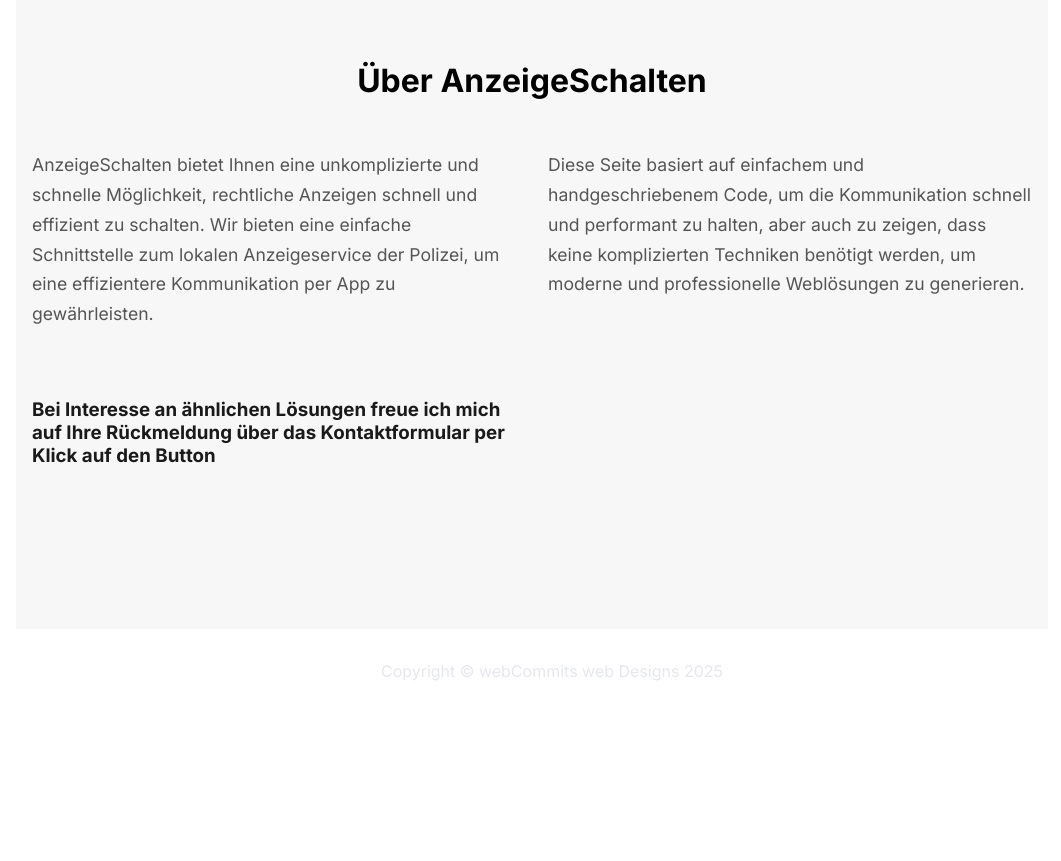
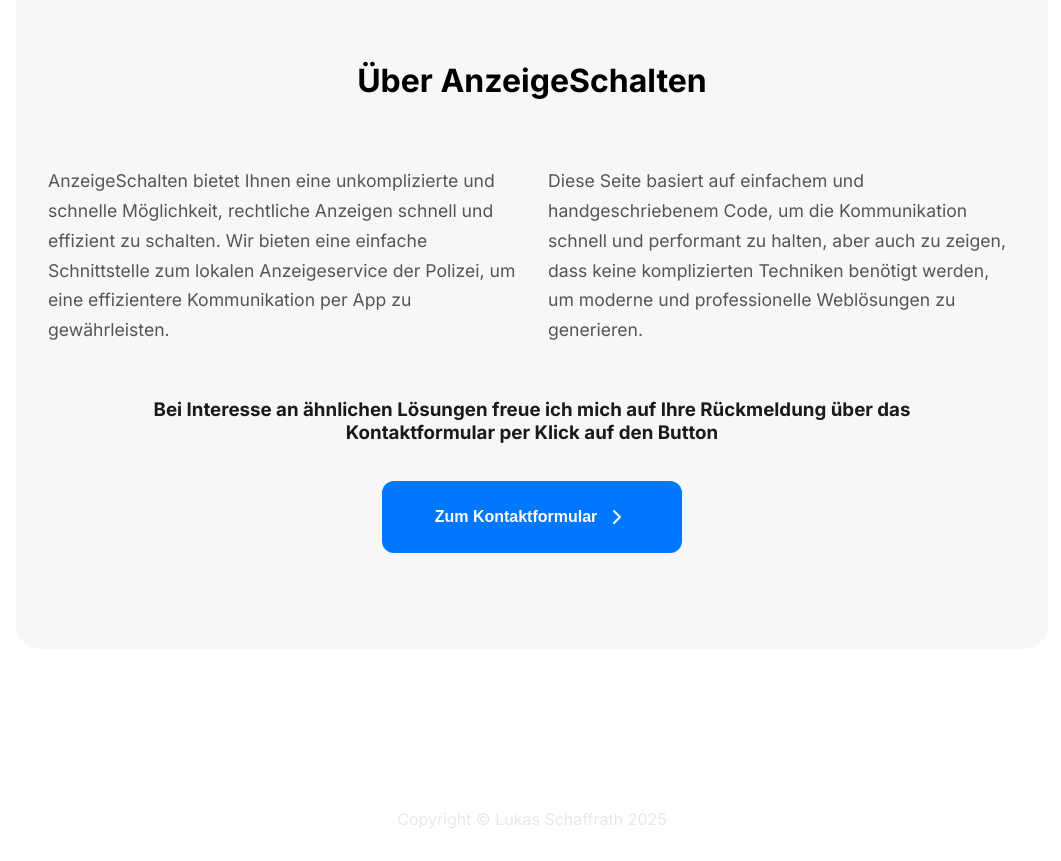
Before and after one commit to LStoneyy/anzeigeschalten, an Eleventy site: page src/index.njk in a window 1280 px wide. Shown: the part 900-1761 px from the top of the page, without its empty margins (108-1169 px from the left). Before the commit the page ends 1613 px from the top, so only its background shows below. Built offline with nearby package versions, Linux system fonts and the light colour scheme; Eleventy itself is replaced by a stand-in of ours; files that its build step writes are made by us from their sources.

Commit message:
Finished first idea of content and footer

```diff
--- a/src/_includes/footer.njk
+++ b/src/_includes/footer.njk
@@ -1,6 +1,6 @@
 <div class="footer">
   <ul>
-    <li>Copyright © webCommits web Designs 2025</li>
+    <li>Copyright © Lukas Schaffrath 2025</li>
   </ul>
 </div>
 <div class="button-row">
--- a/src/index.njk
+++ b/src/index.njk
@@ -56,8 +56,16 @@ title: AnzeigeSchalten | Start
             <div class="info-content">
                 <p>AnzeigeSchalten bietet Ihnen eine unkomplizierte und schnelle Möglichkeit, rechtliche Anzeigen schnell und effizient zu schalten. Wir bieten eine einfache Schnittstelle zum lokalen Anzeigeservice der Polizei, um eine effizientere Kommunikation per App zu gewährleisten.</p>
                 <p>Diese Seite basiert auf einfachem und handgeschriebenem Code, um die Kommunikation schnell und performant zu halten, aber auch zu zeigen, dass keine komplizierten Techniken benötigt werden, um moderne und professionelle Weblösungen zu generieren.</p>
+            </div>
             <h3>Bei Interesse an ähnlichen Lösungen freue ich mich auf Ihre Rückmeldung über das Kontaktformular per Klick auf den Button</h3>
-        </div>
+            <button class="submit-button">
+                <a href="https://webcommits.github.io/webcommits-website/contact/">
+                    <span>Zum Kontaktformular</span>
+                    <svg xmlns="http://www.w3.org/2000/svg" width="24" height="24" viewBox="0 0 24 24" fill="none" stroke="currentColor" stroke-width="2" stroke-linecap="round" stroke-linejoin="round" class="chevron-right">
+                        <polyline points="9 18 15 12 9 6"></polyline>
+                    </svg>
+                </a>
+            </button>
         </div>
     </section>
 {% endblock %}
--- a/src/static/style.css
+++ b/src/static/style.css
@@ -271,6 +271,9 @@ a:hover {
 .info-section {
     padding: 6rem 1rem;
     background-color: var(--foreground);
+    border: solid #000000 0px;
+    border-radius: 24px;
+    margin-bottom: 8em;
 }
 
 .info-container {
@@ -289,13 +292,54 @@ a:hover {
     display: grid;
     grid-template-columns: 1fr;
     gap: 2rem;
-    margin-bottom: 3em;
+    padding: 1em;
 }
 
 .info-content p {
     font-size: 1.1rem;
     color: var(--text-secondary);
     line-height: 1.7;
+}
+
+.info-container h3 {
+    padding: 0 3em 1em 3em;
+    text-align: center;
+}
+
+
+.info-container .submit-button a {
+    display: flex;
+    align-items: center;
+    justify-content: center;
+    padding: 0.75rem 1rem;
+    font-size: 1rem;
+    font-weight: 600;
+    color: white;
+    background-color: var(--accent);
+    border: none;
+    border-radius: 12px;
+    cursor: pointer;
+    transition: all 0.3s ease;
+    width: 100%;
+    max-width: 300px;
+    margin: 0 auto;
+}
+
+.info-container .submit-button a:hover {
+    background-color: var(--accent-hover);
+    transform: translateY(-2px);
+}
+
+.info-container .submit-button a span {
+    margin-right: 0.5rem;
+}
+
+.info-container .submit-button a .chevron-right {
+    transition: transform 0.3s ease;
+}
+
+.info-container .submit-button a:hover .chevron-right {
+    transform: translateX(4px);
 }
 
 /* Zusätzliche Animation Styles */
@@ -334,7 +378,7 @@ a:hover {
 .footer ul {
     align-items: center;
     flex-direction: column;
-    gap: 0.5em;
+    padding: 0;
 }
 
 .totop {
@@ -484,12 +528,18 @@ html {
     }
 }
 
+@media (max-width: 920px) {
+    .hero-container{
+        padding: 0;
+    }
+
+    .info-container h3 {
+        padding: 0;
+        text-align: center;
+    }
+}
+
 @media (max-width: 767px) {
-    .hero-section {
-        padding-top: 4rem;
-        height: auto;
-        min-height: 100vh;
-    }
 
     .hero-title {
         font-size: 2rem;
```
Also changed, not shown: 4 other files. Lines whose indentation alone changed are shown as unchanged.
